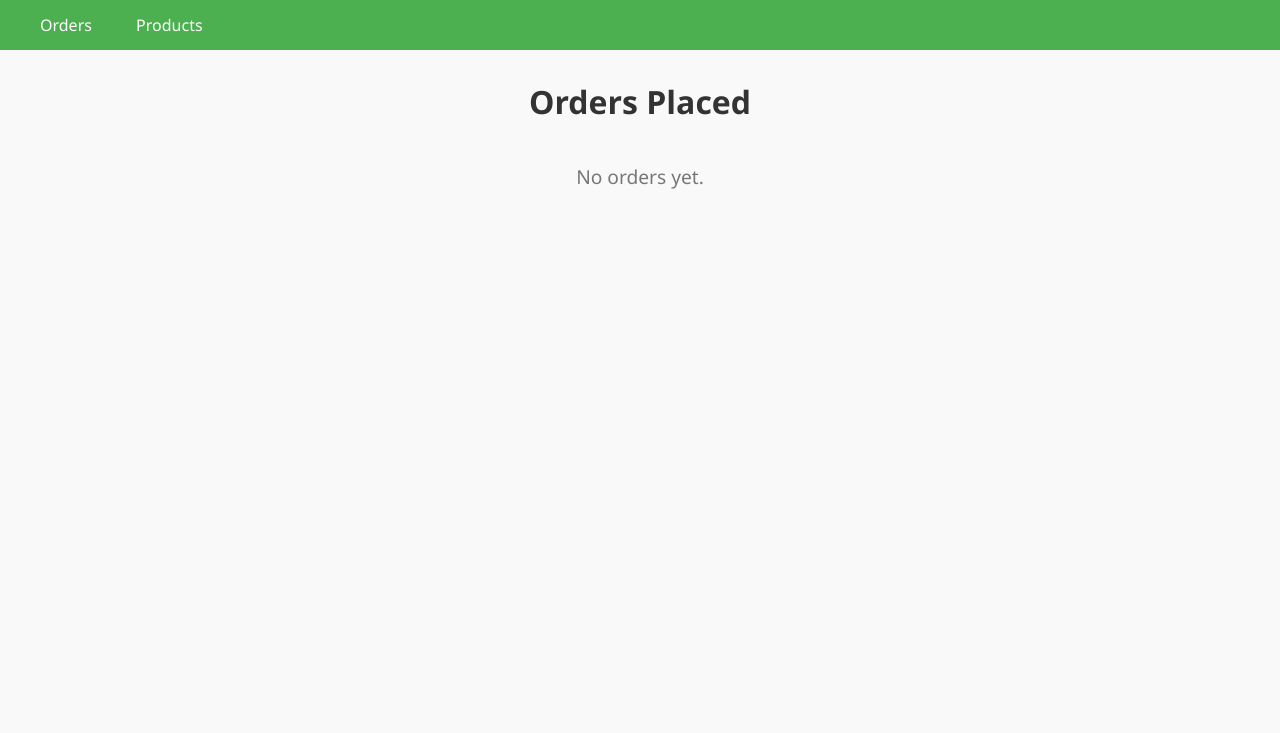
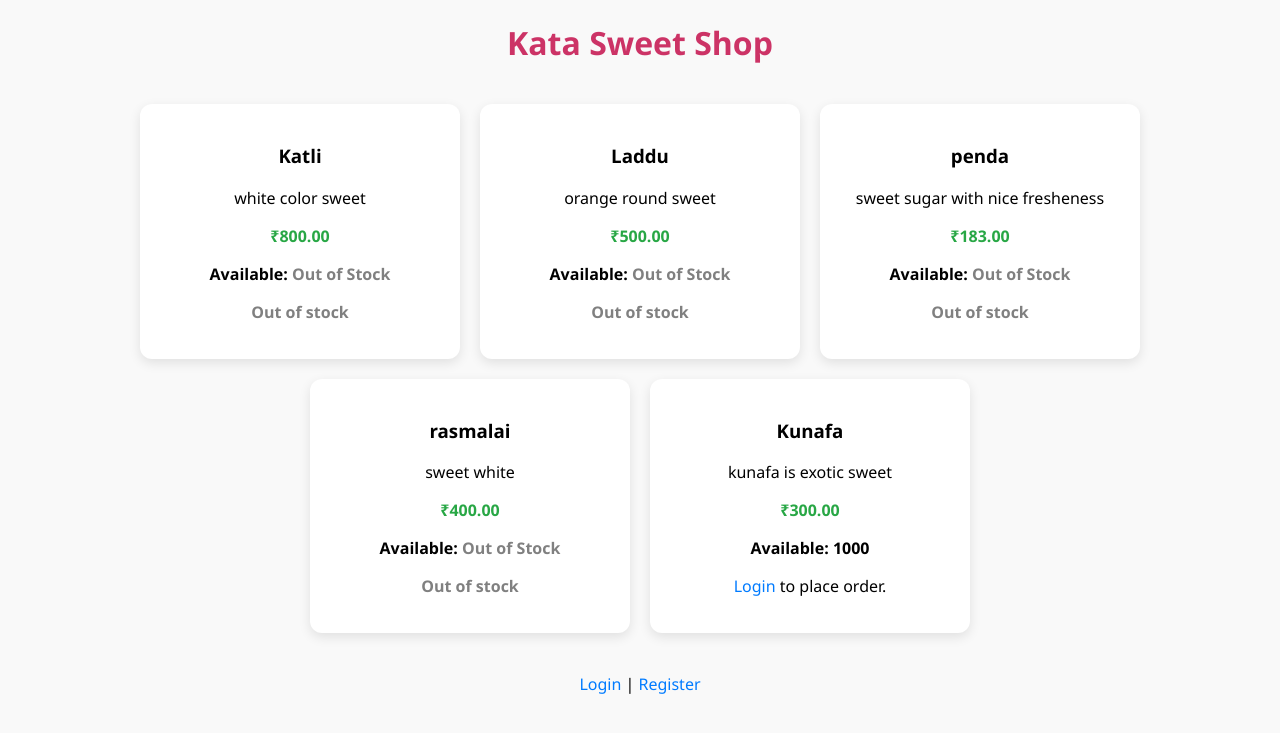
Before and after one commit to aachalag10/Kata_sweet_shop, a Django app: page / in a window 1280 px wide. Shown: the top 733 px of the page. Run offline with Django 5.2, Linux system fonts and the light colour scheme; data comes from the database, SQL or seed files in the repository.

Commit message:
Refactored code and finalized development

```diff
--- a/Kata_sweet_shop/settings.py
+++ b/Kata_sweet_shop/settings.py
@@ -11,6 +11,7 @@ https://docs.djangoproject.com/en/5.2/ref/settings/
 """
 
 from pathlib import Path
+import os
 
 # Build paths inside the project like this: BASE_DIR / 'subdir'.
 BASE_DIR = Path(__file__).resolve().parent.parent
--- a/sweet_shop/models.py
+++ b/sweet_shop/models.py
@@ -9,7 +9,7 @@ class Sweet(models.Model):
     description = models.TextField()
     price = models.DecimalField(max_digits=6, decimal_places=2)
     image = models.ImageField(upload_to='sweet_images/', blank=True, null=True)
-    quantity_available = models.PositiveIntegerField(default=0)  # 👈 Add this line
+    quantity_available = models.PositiveIntegerField(default=0)
 
     def __str__(self):
         return self.name
@@ -17,7 +17,7 @@ class Sweet(models.Model):
 
 class Order(models.Model):
     user = models.ForeignKey(User, on_delete=models.CASCADE)
-    sweet = models.ForeignKey(Sweet, on_delete=models.PROTECT)  # ✅ Prevent deletion
+    sweet = models.ForeignKey(Sweet, on_delete=models.PROTECT)
     quantity = models.PositiveIntegerField(default=1)
     ordered_at = models.DateTimeField(auto_now_add=True)
 
--- a/sweet_shop/templates/sweet_shop/home.html
+++ b/sweet_shop/templates/sweet_shop/home.html
@@ -3,123 +3,163 @@
 
 <head>
     <meta charset="UTF-8">
-    <title>All Orders</title>
+    <title>Kata Sweet Shop</title>
     <style>
         body {
-            font-family: 'Segoe UI', sans-serif;
+            font-family: 'Segoe UI', Tahoma, Geneva, Verdana, sans-serif;
+            margin: 20px;
             background-color: #f9f9f9;
-            margin: 0;
-            padding: 0;
-        }
-
-        /* Navbar styles */
-        .navbar {
-            background-color: #4CAF50;
-            overflow: hidden;
-            padding: 0 20px;
-            display: flex;
-            justify-content: space-between;
-            align-items: center;
-        }
-
-        .navbar a {
-            color: white;
-            text-decoration: none;
-            padding: 14px 20px;
-            display: inline-block;
-            transition: background-color 0.3s ease;
-        }
-
-        .navbar a:hover {
-            background-color: #45a049;
         }
 
         h1 {
-            color: #333;
             text-align: center;
-            margin-top: 30px;
+            margin-bottom: 40px;
+            color: #cc3366;
         }
 
-        table {
-            width: 90%;
-            margin: 30px auto;
-            border-collapse: collapse;
-            background-color: #fff;
-            box-shadow: 0 4px 8px rgba(0, 0, 0, 0.1);
-            border-radius: 10px;
-            overflow: hidden;
+        .sweet-container {
+            display: flex;
+            flex-wrap: wrap;
+            gap: 20px;
+            justify-content: center;
         }
 
-        th, td {
-            padding: 15px 20px;
+        .card {
+            background-color: white;
+            border-radius: 12px;
+            box-shadow: 0 4px 12px rgba(0, 0, 0, 0.1);
+            width: 280px;
+            padding: 20px;
             text-align: center;
+            transition: transform 0.2s ease;
         }
 
-        th {
-            background-color: #4CAF50;
-            color: white;
-            font-weight: 600;
+        .card:hover {
+            transform: translateY(-5px);
         }
 
-        tr:nth-child(even) {
-            background-color: #f2f2f2;
+        .card img {
+            width: 100%;
+            height: 180px;
+            object-fit: cover;
+            border-radius: 8px;
+            margin-bottom: 15px;
         }
 
-        tr:hover {
-            background-color: #e6ffe6;
+        .price {
+            color: #28a745;
+            font-weight: bold;
         }
 
-        td {
-            color: #555;
+        .stock {
+            font-weight: bold;
+            margin: 5px 0;
         }
 
-        .empty-msg {
+        .out-of-stock {
+            color: gray;
+        }
+
+        .order-form input[type="number"] {
+            width: 60px;
+            padding: 5px;
+            margin-right: 10px;
+        }
+
+        .order-form button {
+            padding: 7px 15px;
+            background-color: #cc3366;
+            color: white;
+            border: none;
+            border-radius: 5px;
+            cursor: pointer;
+        }
+
+        .order-form button:hover {
+            background-color: #b02a57;
+        }
+
+        .message-list {
+            color: green;
             text-align: center;
-            color: #777;
+            margin-bottom: 20px;
+        }
+
+        .auth-links {
+            text-align: center;
             margin-top: 40px;
-            font-size: 1.2rem;
+        }
+
+        a {
+            text-decoration: none;
+            color: #007bff;
+        }
+
+        a:hover {
+            text-decoration: underline;
         }
     </style>
 </head>
 
 <body>
+    <h1>Kata Sweet Shop</h1>
 
-    <!-- Navbar -->
-    <div class="navbar">
-        <div>
-            <a href="{% url 'orders' %}">Orders</a>
-            <a href="{% url 'products' %}">Products</a>
+    {% if messages %}
+    <ul class="message-list">
+        {% for message in messages %}
+        <li{% if message.tags %} class="{{ message.tags }}" {% endif %}>{{ message }}</li>
+        {% endfor %}
+    </ul>
+    {% endif %}
+
+    <div class="sweet-container">
+        {% for sweet in sweets %}
+        <div class="card">
+            <h3>{{ sweet.name }}</h3>
+            <!-- {% if sweet.image %} -->
+            <!-- <img src="{{ sweet.image.url }}" alt="{{ sweet.name }}"> -->
+            <!-- <img src="https://tse1.mm.bing.net/th/id/OIP.rBHCs0LkBG6Czg-HMki_yQHaEK?rs=1&pid=ImgDetMain&o=7&rm=3" alt="{{ sweet.name }}"> -->
+            <!-- {% endif %} -->
+            <p>{{ sweet.description }}</p>
+            <p class="price">₹{{ sweet.price }}</p>
+            <p class="stock">
+                Available:
+                {% if sweet.quantity_available > 0 %}
+                    {{ sweet.quantity_available }}
+                {% else %}
+                    <span class="out-of-stock">Out of Stock</span>
+                {% endif %}
+            </p>
+
+            {% if sweet.quantity_available > 0 %}
+                {% if user.is_authenticated %}
+                <form class="order-form" method="post" action="{% url 'place_order' sweet.id %}">
+                    {% csrf_token %}
+                    <input type="number" name="quantity" min="1" max="{{ sweet.quantity_available }}" value="1">
+                    <button type="submit">Order</button>
+                </form>
+                {% else %}
+                <p><a href="{% url 'login' %}">Login</a> to place order.</p>
+                {% endif %}
+            {% else %}
+            <p style="font-weight: bold; color: gray;">Out of stock</p>
+            {% endif %}
         </div>
+        {% empty %}
+        <p>No sweets available.</p>
+        {% endfor %}
     </div>
 
-    <!-- Content -->
-    <h1>Orders Placed</h1>
-
-    {% if orders %}
-    <table>
-        <thead>
-            <tr>
-                <th>User</th>
-                <th>Sweet</th>
-                <th>Quantity</th>
-                <th>Ordered At</th>
-            </tr>
-        </thead>
-        <tbody>
-            {% for order in orders %}
-            <tr>
-                <td>{{ order.user.username }}</td>
-                <td>{{ order.sweet.name }}</td>
-                <td>{{ order.quantity }}</td>
-                <td>{{ order.ordered_at|date:"d M Y, H:i A" }}</td>
-            </tr>
-            {% endfor %}
-        </tbody>
-    </table>
-    {% else %}
-    <p class="empty-msg">No orders yet.</p>
-    {% endif %}
-
+    <div class="auth-links">
+        {% if user.is_authenticated %}
+        <p>Welcome, {{ user.username }} |
+            <a href="{% url 'view_orders' %}">My Orders</a> |
+            <a href="{% url 'home' %}">Products</a>
+        </p>
+        {% else %}
+        <a href="{% url 'login' %}">Login</a> | <a href="{% url 'register' %}">Register</a>
+        {% endif %}
+    </div>
 </body>
 
 </html>
```
Also changed, not shown: sweet_shop/templates/sweet_shop/orders.html (+25 -0 lines), sweet_shop/tests.py (+99 -1 lines), Kata_sweet_shop/urls.py (line endings or trailing spaces).
